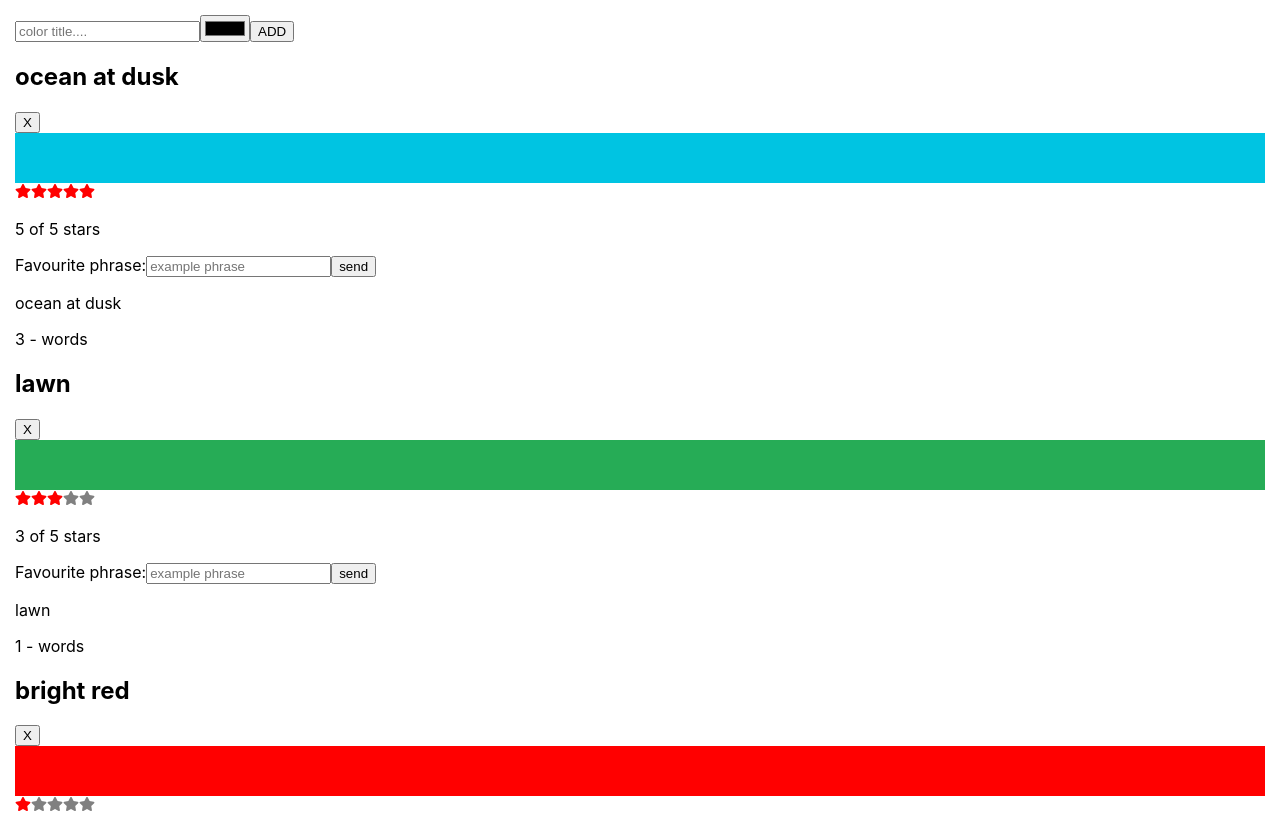
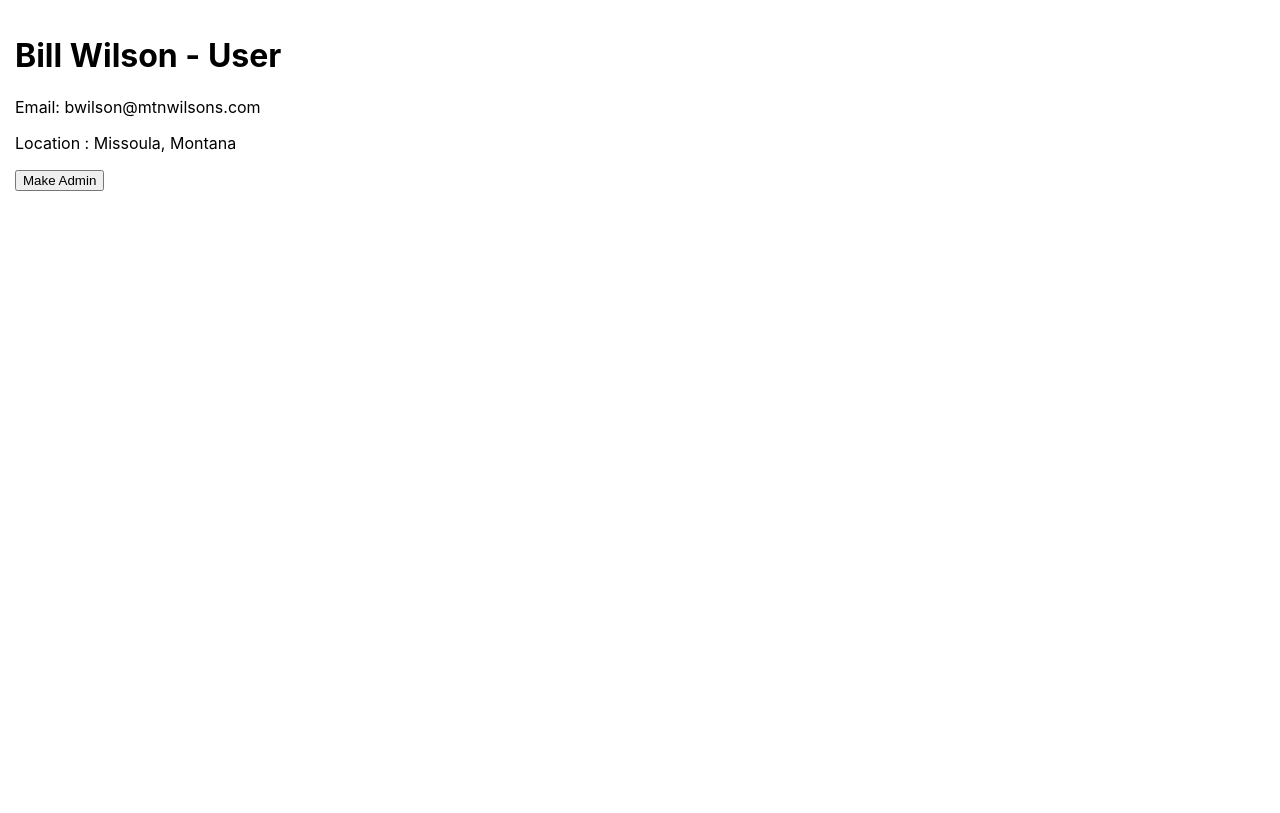
Before and after one commit to ramoh/react-tut, a React (Create React App) app: page / in a window 1280 px wide. Shown: the top 813 px of the page. Built offline with nearby package versions, Linux system fonts and the light colour scheme.

Commit message:
useReducer example

```diff
--- a/src/App.js
+++ b/src/App.js
@@ -1,13 +1,15 @@
 import React from "react";
-import ColorList from "./components/ColorList";
-import AddColorForm from "./components/AddColorForm";
+import User from "./components/User";
 
 function App() {
   return (
     <div className="App" style={{ padding: "15px" }}>
       <header className="App-header">
+        <User />
+        {/*
         <AddColorForm />
         <ColorList />
+        */}
       </header>
     </div>
   );
--- a/src/components/Color.js
+++ b/src/components/Color.js
@@ -1,4 +1,5 @@
 import React from "react";
+import Checkbox from "./Checkbox";
 import { useColors } from "./color-hooks";
 import Phrase from "./Phrase";
 import StarRating from "./StarRating";
@@ -17,6 +18,7 @@ export default function Color({ id, title, color, rating }) {
       ></StarRating>
       <Phrase />
       <WordCount>{title}</WordCount>
+      <Checkbox />
     </section>
   );
 }
--- /dev/null
+++ b/src/components/User.js
@@ -0,0 +1,36 @@
+import React, { useReducer } from "react";
+
+const firstUser = {
+  id: "0391-3233-3201",
+  firstName: "Bill",
+  lastName: "Wilson",
+  city: "Missoula",
+  state: "Montana",
+  email: "bwilson@mtnwilsons.com",
+  admin: false,
+};
+
+export default function User() {
+  const [user, setUser] = useReducer(
+    (user, newDetails) => ({ ...user, ...newDetails }),
+    firstUser,
+  );
+  return (
+    <div>
+      <h1>
+        {user.firstName} {user.lastName} - {user.admin ? "Admin" : "User"}
+      </h1>
+      <p>Email: {user.email}</p>
+      <p>
+        Location : {user.city}, {user.state}
+      </p>
+      <button
+        onClick={() => {
+          setUser({ admin: true });
+        }}
+      >
+        Make Admin
+      </button>
+    </div>
+  );
+}
--- a/src/components/WordCount.js
+++ b/src/components/WordCount.js
@@ -8,7 +8,7 @@ export default function WordCount({ children = "" }) {
   useEffect(() => {
     console.log("fresh render");
   }, [words]);
-  useLayoutEffect(() => console.log("useLayoutEffect"));
+  useLayoutEffect(() => console.log("useLayoutEffect"), [words]);
   return (
     <>
       <p>{children}</p>
--- a/src/data/color-data.json
+++ b/src/data/color-data.json
@@ -4,17 +4,5 @@
     "title": "ocean at dusk",
     "color": "#00c4e2",
     "rating": 5
-  },
-  {
-    "id": "83c7ba2f-7392-4d7d-9e23-35adbe186046",
-    "title": "lawn",
-    "color": "#26ac56",
-    "rating": 3
-  },
-  {
-    "id": "a11e3995-b0bd-4d58-8c48-5e49ae7f7f23",
-    "title": "bright red",
-    "color": "#ff0000",
-    "rating": 1
   }
 ]
--- /dev/null
+++ b/src/tes.js
@@ -0,0 +1,4 @@
+const numbers = [1, 2, 3, 4, -5];
+
+const sum = numbers.reduce((number, newNumber) => number + newNumber, 0);
+console.log(sum);
```
Also changed, not shown: src/components/Checkbox.js (+3 -7 lines), src/components/Number.js (added, +10 -0 lines).
